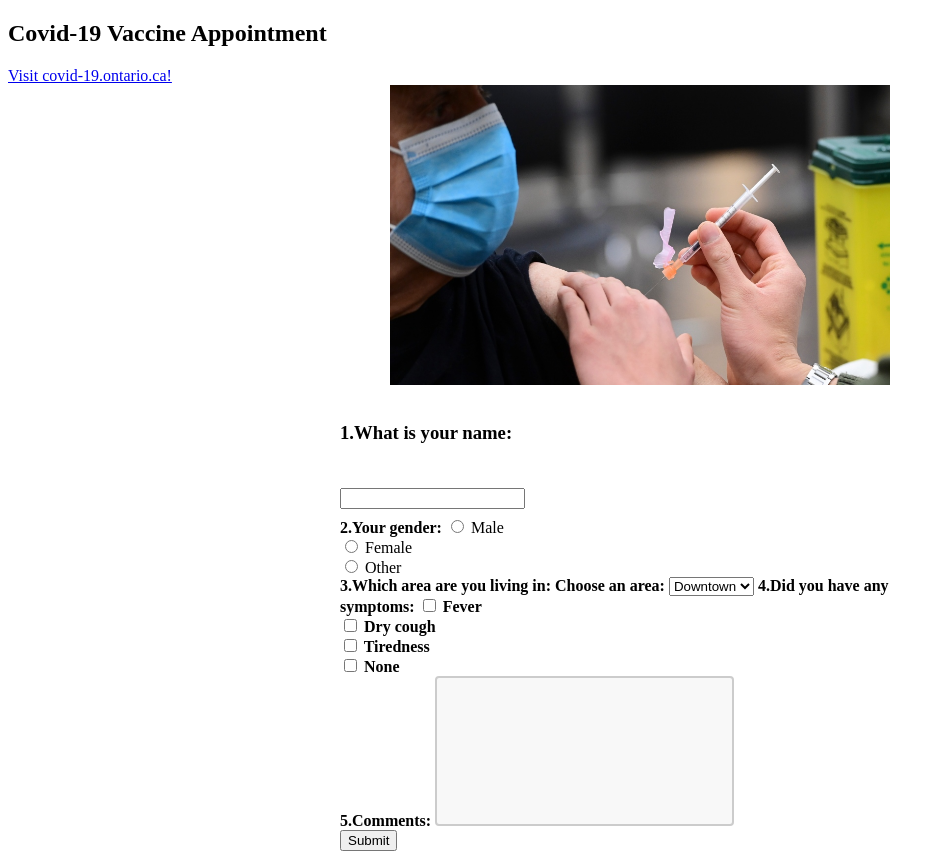
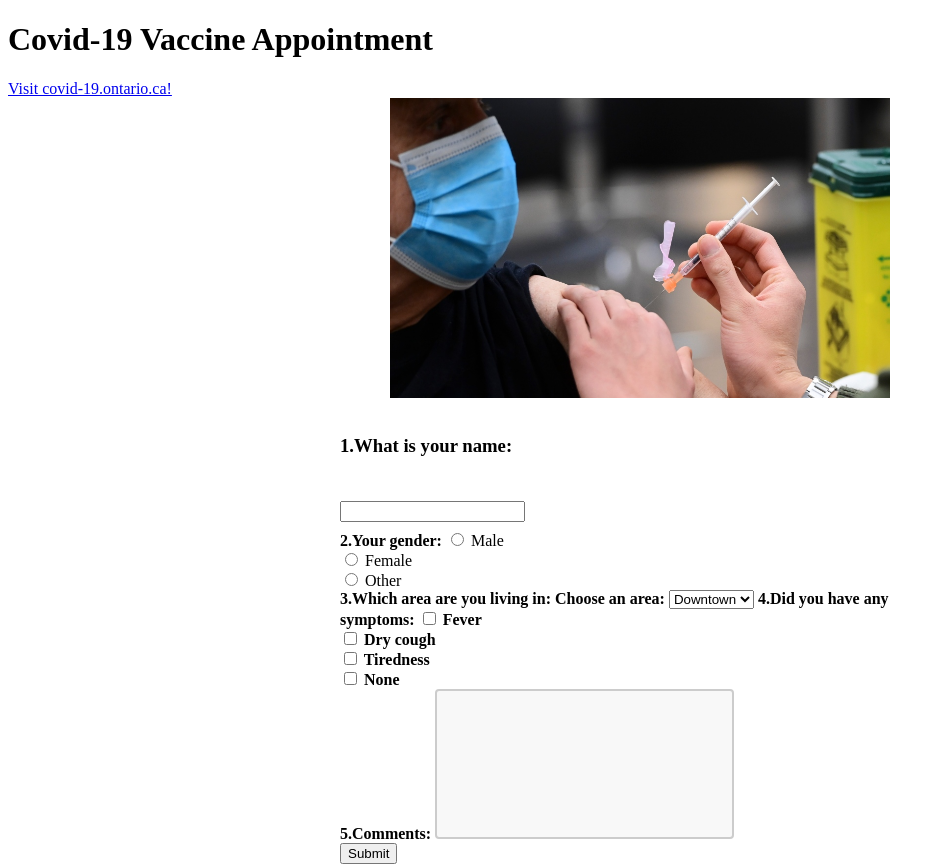
Before and after one commit to IrisJi3/.github.io, a plain HTML site: page Lab1/index.html in a window 1280 px wide. Shown: the top 867 px of the page, without its empty margins (0-944 px from the left). Drawn offline with nearby package versions, Linux system fonts and the light colour scheme.

Commit message:
Update index.html

```diff
--- a/Lab1/index.html
+++ b/Lab1/index.html
@@ -3,12 +3,12 @@
 <head>
 <meta charset="utf-8" />
 <meta name="viewport" content="width=device-width, initial-scale=1">
-	<title><p>Covid-19 Vaccine Appointment</p></title>
+<title>Covid-19 Vaccine Appointment</title>
 <link rel="stylesheet" href="styles/design.css">
 <link rel="stylesheet" href="https://cdnjs.cloudflare.com/ajax/libs/ionicons/2.0.1/css/ionicons.min.css">
 </head>
 <body>
-	<h2>Covid-19 Vaccine Appointment</h2>
+<h1>Covid-19 Vaccine Appointment</h1>
 <a href="https://covid-19.ontario.ca/book-vaccine/">Visit covid-19.ontario.ca!</a>
 <br>
 <a href="https://covid-19.ontario.ca/book-vaccine/">
```
